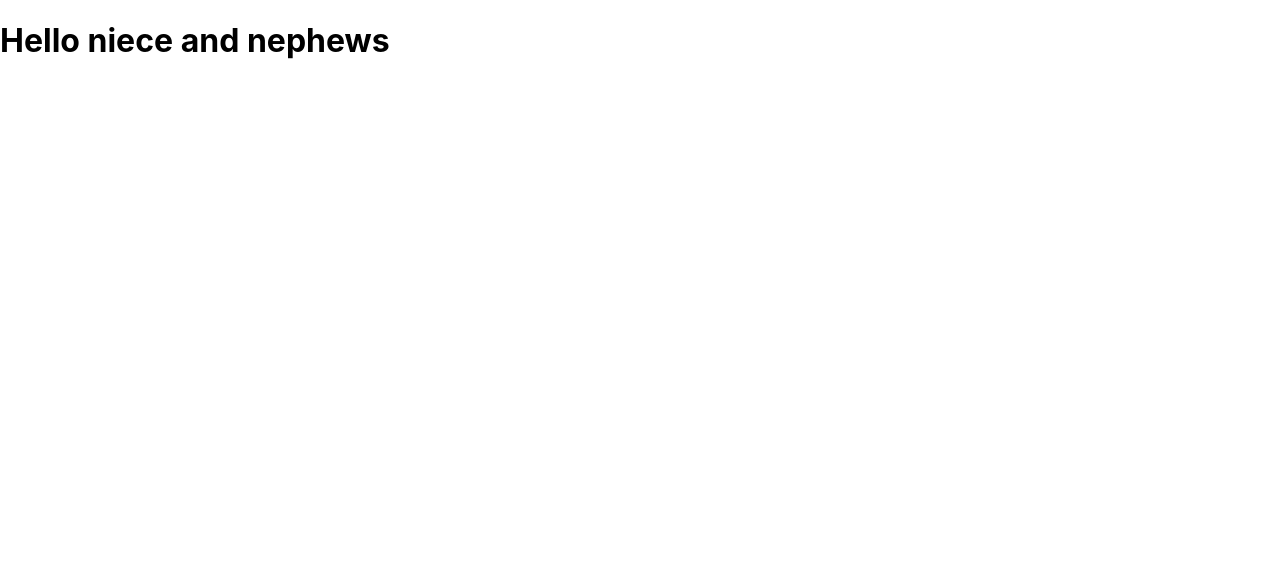
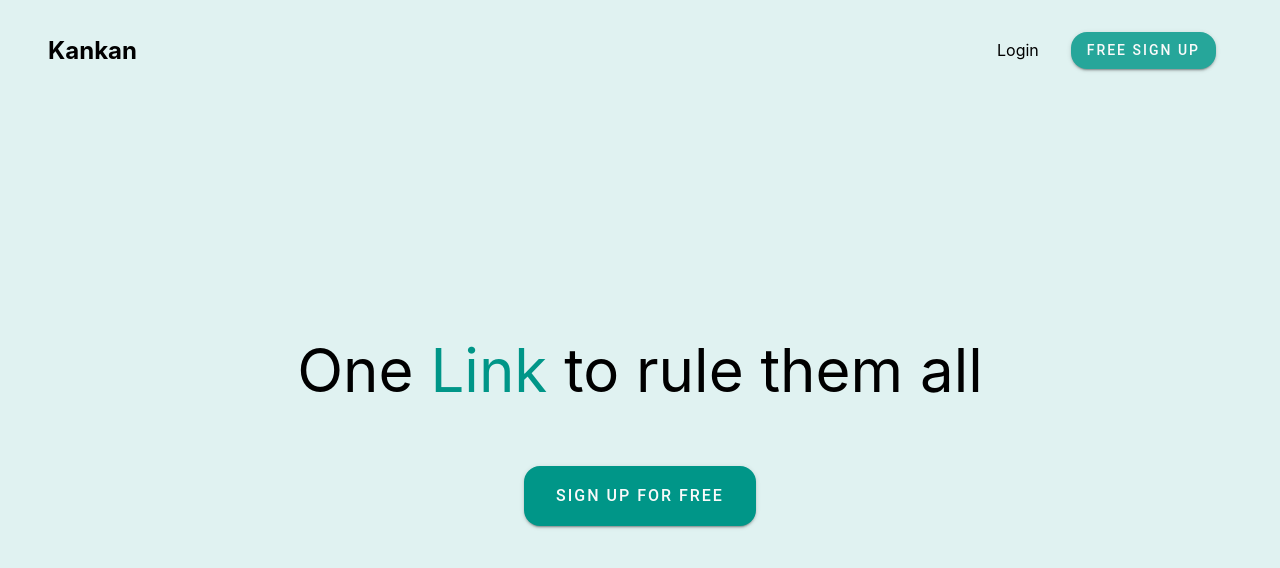
Before and after one commit to tommywong-dev/kankan-my-client, a Next.js app: page / in a window 1280 px wide. Shown: the top 568 px of the page. Built offline with nearby package versions, Linux system fonts and the light colour scheme.

Commit message:
added home page to navigate to /login and /signup page, showing 404 page not found

```diff
--- /dev/null
+++ b/components/Home/NavBar.tsx
@@ -0,0 +1,51 @@
+import React from 'react'
+import Link from 'next/link';
+
+import { Button } from '@material-ui/core';
+import { makeStyles } from '@material-ui/core/styles';
+
+import styles from '../../styles/Home/NavBar.module.css';
+import { teal } from '@material-ui/core/colors';
+
+const NavBar = () => {
+  const classes = useCustoms();
+
+  return (
+    <nav className={styles.nav}>
+      <h1>Kankan</h1>
+      <ul className={styles.auth}>
+        <li>
+          <Link href="/login">
+            <a>
+              Login
+            </a>
+          </Link>
+        </li>
+        <li>
+          <Link href="/signup">
+            <Button className={classes.signup} variant="contained">
+              Free Sign Up
+            </Button>
+          </Link>
+        </li>
+      </ul>
+    </nav>
+  )
+}
+
+const useCustoms = makeStyles(theme => ({
+  signup: {
+    color: '#FAFAFA',
+    borderRadius: '1rem',
+    letterSpacing: '2px',
+    backgroundColor: teal[400],
+    '&:hover': {
+      backgroundColor: teal[500]
+    },
+    '&:active': {
+      backgroundColor: teal[400],
+    }
+  }
+}))
+
+export default NavBar
--- /dev/null
+++ b/components/Home/index.tsx
@@ -0,0 +1,52 @@
+import React from 'react'
+import Link from 'next/link';
+import Button from '@material-ui/core/Button/Button'
+import { makeStyles } from '@material-ui/core/styles';
+
+import NavBar from './NavBar';
+import styles from '../../styles/Home/index.module.css';
+import { teal } from '@material-ui/core/colors';
+
+const HomeComponent = () => {
+  const customs = customClasses();
+
+  return (
+    <div>
+      <NavBar />
+      <main className={styles.main}>
+        <p className={styles.one_link}>
+          One{' '}
+          <Link href="/">
+            <a className={styles.link}>Link</a>
+          </Link>{' '}
+          to rule them all
+        </p>
+
+        <Link href="/signup">
+          <Button variant="contained" className={customs.get_started}>
+            Sign up for free
+          </Button>
+        </Link>
+      </main>
+    </div>
+  )
+}
+
+const customClasses = makeStyles(theme => ({
+  get_started: {
+    padding: '1rem 2rem',
+    borderRadius: '1rem',
+    fontSize: '16px',
+    letterSpacing: '2px',
+    color: '#FAFAFA',
+    backgroundColor: teal[500],
+    '&:hover': {
+      backgroundColor: teal[600]
+    },
+    '&:active': {
+      backgroundColor: teal[500],
+    }
+  }
+}))
+
+export default HomeComponent
--- a/pages/index.tsx
+++ b/pages/index.tsx
@@ -1,10 +1,11 @@
 import Meta from '../components/Core/Meta';
+import HomeComponent from '../components/Home';
 
 export default function Index() {
   return (
     <>
       <Meta />
-      <h1>Hello niece and nephews</h1>
+      <HomeComponent />
     </>
   )
 }
--- /dev/null
+++ b/styles/Home/NavBar.module.css
@@ -0,0 +1,18 @@
+.nav {
+  display: flex;
+  padding: 1rem 3rem;
+  justify-content: space-between;
+
+  position: absolute;
+  width: 100%;
+}
+
+.auth {
+  display: flex;
+  align-items: center;
+  list-style: none;
+}
+
+.auth > li {
+  margin: 0 1rem;
+}
--- /dev/null
+++ b/styles/Home/index.module.css
@@ -0,0 +1,25 @@
+.main {
+  display: flex;
+  flex-direction: column;
+  justify-content: center;
+  align-items: center;
+  height: 100vh;
+  background-color: #e0f2f1;
+}
+
+.one_link {
+  font-size: 60px;
+}
+
+.link {
+  color: #009688;
+}
+.link:hover {
+  transition: all 0.3s ease-in;
+  border-bottom: 16px solid #009688
+}
+
+.get_started {
+  padding: 2rem;
+  border-radius: 1rem;
+}
--- /dev/null
+++ b/styles/NotFound/index.module.css
@@ -0,0 +1,7 @@
+.main {
+  display: flex;
+  justify-content: center;
+  align-items: center;
+  height: 100vh;
+  background-color: #e0f2f1;
+}
```
Also changed, not shown: components/Core/NotFound.tsx (added, +13 -0 lines), components/Login/index.tsx (added, +13 -0 lines), components/MyPage/Footer.tsx (+6 -7 lines), components/Signup/index.tsx (added, +13 -0 lines), pages/login.tsx (added, +12 -0 lines), pages/signup.tsx (added, +12 -0 lines).
